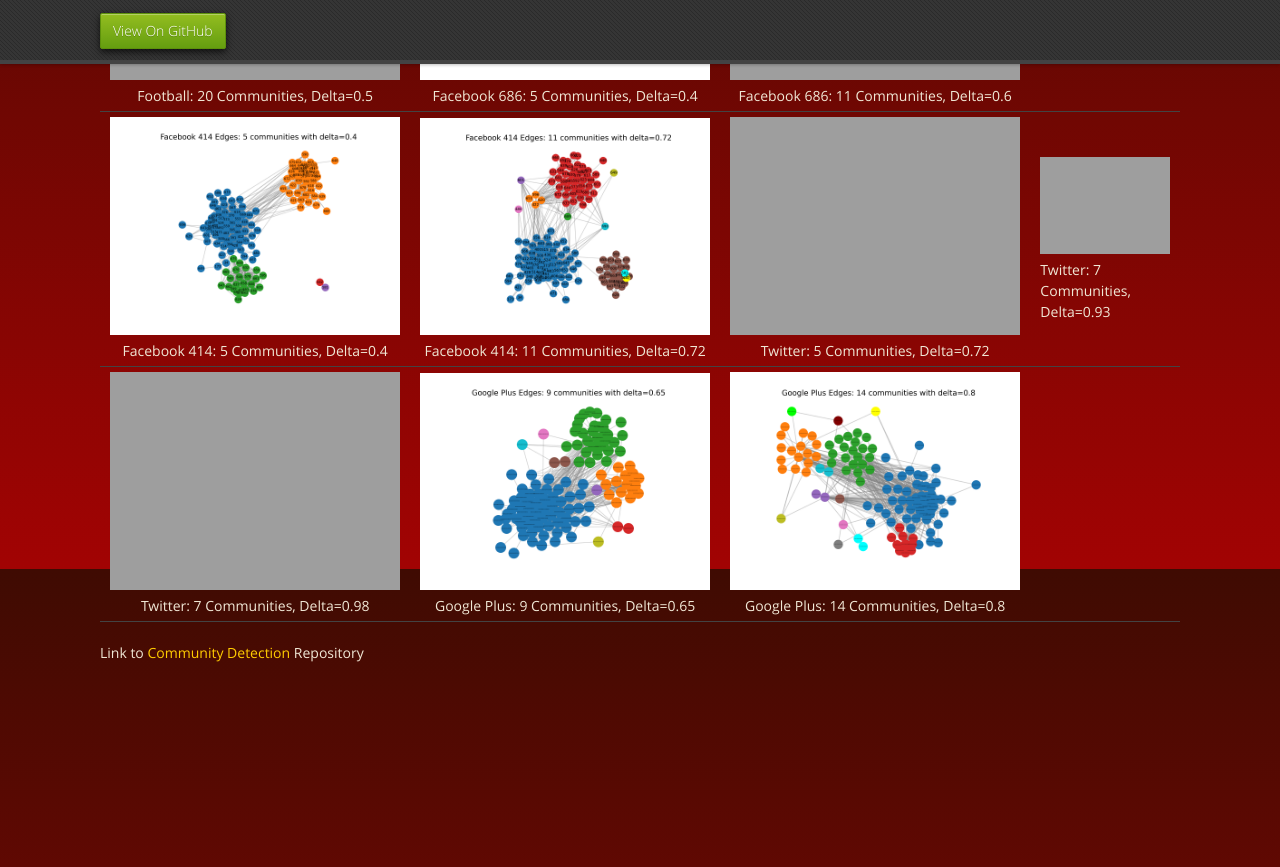
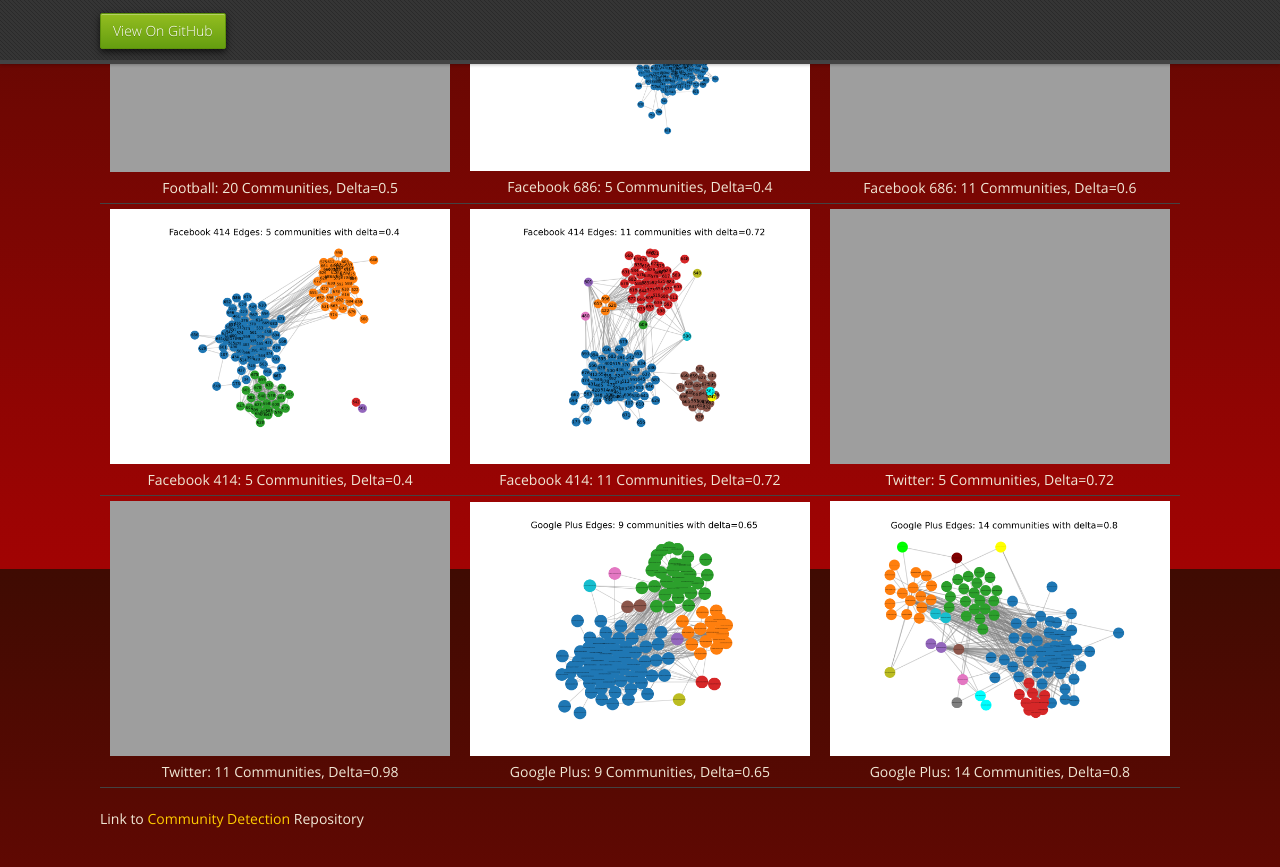
Before and after one commit to frimps-astro/frimps-astro.github.io, a Jekyll site: the page built from community-detection.md, in a window 1280 px wide and 900 px high, scrolled down 2131 px. Shown: the top 867 px of the window. Built offline with Jekyll 4.4.1, drawn with Linux system fonts in a browser that asks for light colours; before the commit the page ends 2904 px from its top, so only the background shows below that.

Commit message:
bug fixes on community detection page

```diff
--- a/community-detection.md
+++ b/community-detection.md
@@ -23,8 +23,8 @@ Link to [Community Detection](https://github.com/frimps-astro/frimps-astro.githu
 |<a href="https://frimps-astro.github.io/assets/images/communities/dolphins_network_delta_0.2.png"><img width="100%" alt="Dolphins Network: 2 Communities, Delta=0.2" src="https://frimps-astro.github.io/assets/images/communities/dolphins_network_delta_0.2.png"></a>  Dolphins Network: 2 Communities, Delta=0.2 | <a href="https://frimps-astro.github.io/assets/images/communities/karate_club_delta_0.4.png"><img width="100%" alt="Karate Club: 2 Communities, Delta=0.4" src="https://frimps-astro.github.io/assets/images/communities/karate_club_delta_0.4.png"></a>  Karate Club: 2 Communities, Delta=0.4 |<a href="https://frimps-astro.github.io/assets/images/communities/us_politics_books_delta_0.27.png"><img width="100%" alt="US Politics Books: 4 Communities, Delta=0.27" src="https://frimps-astro.github.io/assets/images/communities/us_politics_books_delta_0.27.png"></a>  US Politics Books: 4 Communities, Delta=0.27 |
 <a href="https://frimps-astro.github.io/assets/images/communities/us_politics_books_delta_0.4.png"><img width="100%" alt="US Politics Books: 5 Communities, Delta=0.4" src="https://frimps-astro.github.io/assets/images/communities/us_politics_books_delta_0.4.png"></a>  US Politics Books: 5 Communities, Delta=0.4 | <a href="https://frimps-astro.github.io/assets/images/communities/football_delta_0.24.png"><img width="100%" alt="UFootball: 9 Communities, Delta=0.24" src="https://frimps-astro.github.io/assets/images/communities/football_delta_0.24.png"></a>  Football: 9 Communities, Delta=0.24 | <a href="https://frimps-astro.github.io/assets/images/communities/football_delta_0.3.png"><img width="100%" alt="Football: 12 Communities, Delta=0.3" src="https://frimps-astro.github.io/assets/images/communities/football_delta_0.3.png"></a>  Football: 12 Communities, Delta=0.3 |
 <a href="https://frimps-astro.github.io/assets/images/communities/football_delta_0.5.png"><img width="100%" alt="Football: 20 Communities, Delta=0.5" src="https://frimps-astro.github.io/assets/images/communities/football_delta_0.5.png"></a>  Football: 20 Communities, Delta=0.5 | <a href="https://frimps-astro.github.io/assets/images/communities/facebook_686_delta_0.4.png"><img width="100%" alt="Facebook 686: 5 Communities, Delta=0.4" src="https://frimps-astro.github.io/assets/images/communities/facebook_686_delta_0.4.png"></a>  Facebook 686: 5 Communities, Delta=0.4 | <a href="https://frimps-astro.github.io/assets/images/communities/facebook_686_edges_delta_0.6.png"><img width="100%" alt="Facebook 686: 11 Communities, Delta=0.6" src="https://frimps-astro.github.io/assets/images/communities/facebook_686_edges_delta_0.6.png"></a>  Facebook 686: 11 Communities, Delta=0.6 |
-<a href="https://frimps-astro.github.io/assets/images/communities/facebook_414_edges_delta_0.4.png"><img width="100%" alt="Facebook 414: 5 Communities, Delta=0.4" src="https://frimps-astro.github.io/assets/images/communities/facebook_414_edges_delta_0.4.png"></a>  Facebook 414: 5 Communities, Delta=0.4 | <a href="https://frimps-astro.github.io/assets/images/communities/facebook_414_edges_delta_0.72.png"><img width="100%" alt="Facebook 414: 11 Communities, Delta=0.4" src="https://frimps-astro.github.io/assets/images/communities/facebook_414_edges_delta_0.72.png"></a>  Facebook 414: 11 Communities, Delta=0.72 |<a href="https://frimps-astro.github.io/assets/images/communities/twitter_edges_delta_0.93.png"> <img width="100%" alt="Twitter: 5 Communities, Delta=0.72" src="https://frimps-astro.github.io/assets/images/communities/twitter_edges_delta_0.72.png"></a>  Twitter: 5 Communities, Delta=0.72  | <a href="https://frimps-astro.github.io/assets/images/communities/twitter_edges_delta_0.93.png"> <img width="100%" alt="Twitter: 7 Communities, Delta=0.93" src="https://frimps-astro.github.io/assets/images/communities/twitter_edges_delta_0.93.png"></a>  Twitter: 7 Communities, Delta=0.93 |
-<a href="https://frimps-astro.github.io/assets/images/communities/twitter_edges_delta_0.98.png"> <img width="100%" alt="Twitter: 7 Communities, Delta=0.98" src="https://frimps-astro.github.io/assets/images/communities/twitter_edges_delta_0.98.png"></a>  Twitter: 7 Communities, Delta=0.98 |<a href="https://frimps-astro.github.io/assets/images/communities/google_plus_edges_delta_0.65.png"><img width="100%" alt="Google Plus: 9 Communities, Delta=0.65" src="https://frimps-astro.github.io/assets/images/communities/google_plus_edges_delta_0.65.png"></a>  Google Plus: 9 Communities, Delta=0.65 |<a href="https://frimps-astro.github.io/assets/images/communities/google_plus_edges_delta_0.8.png"><img width="100%" alt="Google Plus: 14 Communities, Delta=0.8" src="https://frimps-astro.github.io/assets/images/communities/google_plus_edges_delta_0.8.png"> </a> Google Plus: 14 Communities, Delta=0.8|
+<a href="https://frimps-astro.github.io/assets/images/communities/facebook_414_edges_delta_0.4.png"><img width="100%" alt="Facebook 414: 5 Communities, Delta=0.4" src="https://frimps-astro.github.io/assets/images/communities/facebook_414_edges_delta_0.4.png"></a>  Facebook 414: 5 Communities, Delta=0.4 | <a href="https://frimps-astro.github.io/assets/images/communities/facebook_414_edges_delta_0.72.png"><img width="100%" alt="Facebook 414: 11 Communities, Delta=0.4" src="https://frimps-astro.github.io/assets/images/communities/facebook_414_edges_delta_0.72.png"></a>  Facebook 414: 11 Communities, Delta=0.72 |<a href="https://frimps-astro.github.io/assets/images/communities/twitter_edges_delta_0.93.png"> <img width="100%" alt="Twitter: 5 Communities, Delta=0.72" src="https://frimps-astro.github.io/assets/images/communities/twitter_edges_delta_0.72.png"></a>  Twitter: 5 Communities, Delta=0.72  |
+<a href="https://frimps-astro.github.io/assets/images/communities/twitter_edges_delta_0.98.png"> <img width="100%" alt="Twitter: 7 Communities, Delta=0.98" src="https://frimps-astro.github.io/assets/images/communities/twitter_edges_delta_0.98.png"></a>  Twitter: 11 Communities, Delta=0.98 |<a href="https://frimps-astro.github.io/assets/images/communities/google_plus_edges_delta_0.65.png"><img width="100%" alt="Google Plus: 9 Communities, Delta=0.65" src="https://frimps-astro.github.io/assets/images/communities/google_plus_edges_delta_0.65.png"></a>  Google Plus: 9 Communities, Delta=0.65 |<a href="https://frimps-astro.github.io/assets/images/communities/google_plus_edges_delta_0.8.png"><img width="100%" alt="Google Plus: 14 Communities, Delta=0.8" src="https://frimps-astro.github.io/assets/images/communities/google_plus_edges_delta_0.8.png"> </a> Google Plus: 14 Communities, Delta=0.8|
 
 
 Link to [Community Detection](https://github.com/frimps-astro/frimps-astro.github.io/tree/community) Repository
```
